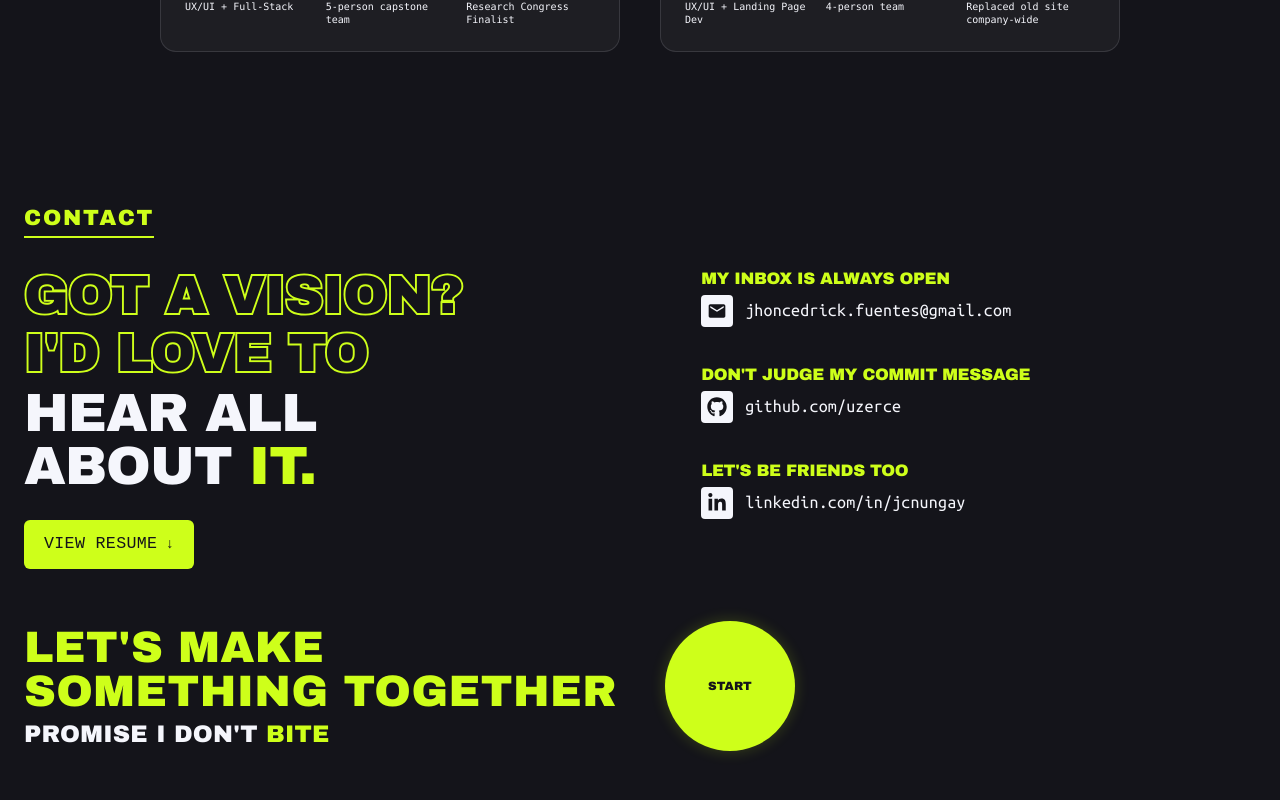
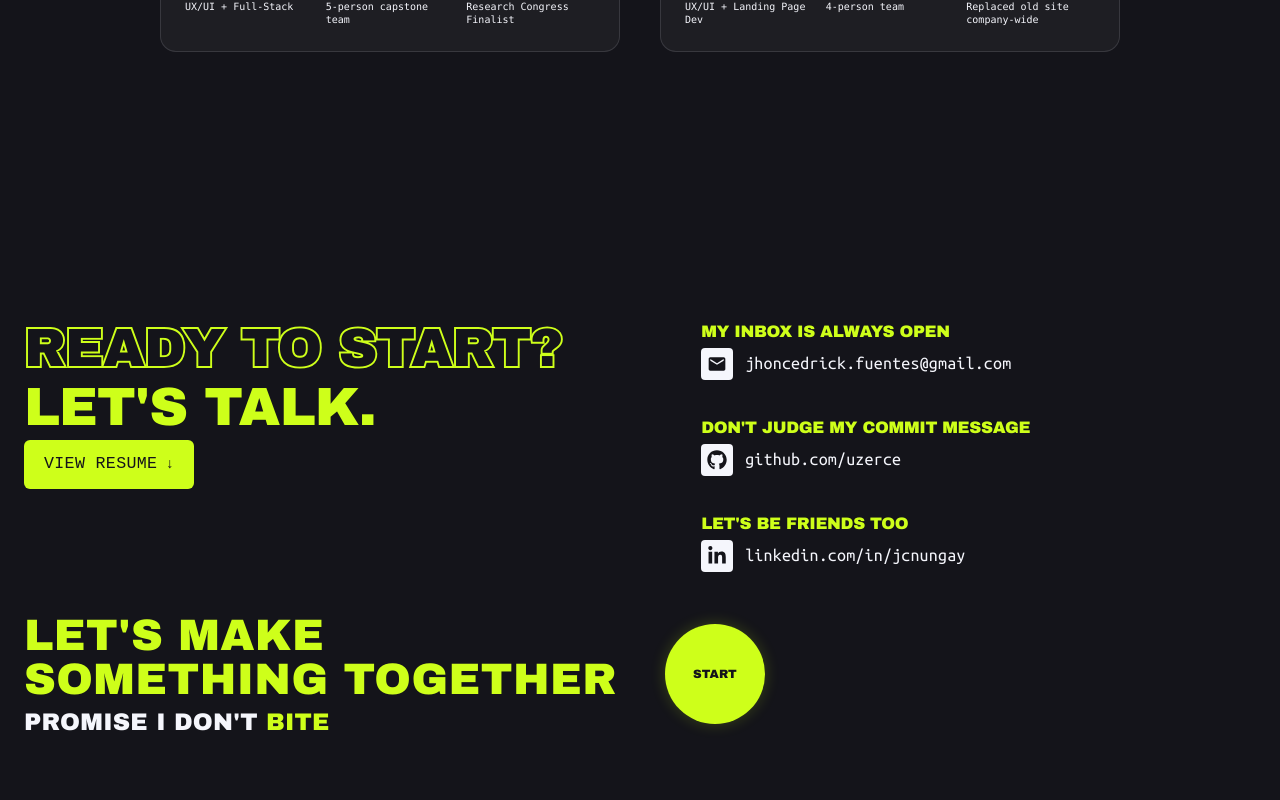
Before and after one commit to uzercedrick/portfolio, a Next.js app: page / in a window 1280 px wide. Shown: the part 3000-3800 px from the top of the page. Built offline with nearby package versions, Linux system fonts and the light colour scheme; a web font is replaced by a local one.

Commit message:
updated contact section

```diff
--- a/app/components/Contact.tsx
+++ b/app/components/Contact.tsx
@@ -38,17 +38,8 @@ export default function Contact({ isFormOpen, onOpenForm, onCloseForm }: Contact
   const formOpen = isFormOpen !== undefined ? isFormOpen : internalOpen;
 
   return (
-    <section id="contact" ref={ref} style={{ background: "#14141A", padding: "clamp(48px, 6vw, 80px) 0" }}>
-      <div className="container">
-
-        <motion.h2
-          initial={{ opacity: 0, y: 20 }}
-          animate={inView ? { opacity: 1, y: 0 } : {}}
-          transition={{ duration: 0.55, ease: E }}
-          className="sec-label"
-        >
-          CONTACT
-        </motion.h2>
+    <section id="contact" ref={ref} style={{ background: "#14141A", padding: "clamp(48px, 12vh, 120px) 0", minHeight: "100vh", display: "flex", alignItems: "center" }}>
+      <div className="container" style={{ width: "100%" }}>
 
         <div className="contact-top">
           <div className="contact-heading">
@@ -57,31 +48,20 @@ export default function Contact({ isFormOpen, onOpenForm, onCloseForm }: Contact
               animate={inView ? { opacity: 1, y: 0 } : {}}
               transition={{ duration: 0.65, delay: 0.06, ease: E }}
               className="contact-outline"
-              data-text="GOT A VISION?"
+              data-text="READY TO START?"
               style={{ fontSize: "clamp(36px, 4.2vw, 56px)", lineHeight: 0.98, letterSpacing: "-0.015em", margin: 0 }}
             >
-              GOT A VISION?
+              READY TO START?
             </motion.h3>
 
             <motion.h3
               initial={{ opacity: 0, y: 28 }}
               animate={inView ? { opacity: 1, y: 0 } : {}}
               transition={{ duration: 0.65, delay: 0.1, ease: E }}
-              className="contact-outline"
-              data-text="I'D LOVE TO"
-              style={{ fontSize: "clamp(36px, 4.2vw, 56px)", lineHeight: 0.98, letterSpacing: "-0.015em", margin: "0.1em 0 0.12em" }}
+              className="fd"
+              style={{ color: "#CEFF1A", fontSize: "clamp(36px, 4.2vw, 56px)", lineHeight: 0.98, letterSpacing: "-0.015em", margin: "0.1em 0 0.12em" }}
             >
-              I&apos;D LOVE TO
-            </motion.h3>
-
-            <motion.h3
-              initial={{ opacity: 0, y: 28 }}
-              animate={inView ? { opacity: 1, y: 0 } : {}}
-              transition={{ duration: 0.65, delay: 0.18, ease: E }}
-              className="fd"
-              style={{ color: "#F5F6FC", fontSize: "clamp(36px, 4.2vw, 56px)", lineHeight: 0.98, letterSpacing: "-0.015em", marginBottom: "28px" }}
-            >
-                HEAR ALL<br />ABOUT <span style={{ color: "#CEFF1A" }}>IT.</span>
+              LET&apos;S TALK.
             </motion.h3>
 
             <motion.a
@@ -136,8 +116,8 @@ export default function Contact({ isFormOpen, onOpenForm, onCloseForm }: Contact
             justifyContent: "flex-start",
             gap:            "clamp(24px, 4vw, 48px)",
             width:          "100%",
-            marginTop:      "16px",
-            flexWrap: "wrap",
+            marginTop:      "clamp(32px, 5vh, 48px)",
+            flexWrap: "nowrap",
           }}
         >
           <div>
@@ -172,19 +152,6 @@ export default function Contact({ isFormOpen, onOpenForm, onCloseForm }: Contact
           font-family: var(--font-zalando-expanded), "Arial Black", Impact, system-ui, sans-serif;
           font-weight: 900;
           text-transform: uppercase;
-        }
-
-        .sec-label {
-          font-family: var(--font-zalando-expanded), "Arial Black", Impact, system-ui, sans-serif;
-          font-weight: 700;
-          text-transform: uppercase;
-          font-size: clamp(18px, 1.8vw, 22px);
-          letter-spacing: 0.08em;
-          color: #CEFF1A;
-          display: inline-block;
-          padding-bottom: 6px;
-          border-bottom: 2px solid #CEFF1A;
-          margin-bottom: clamp(24px, 3vw, 32px);
         }
 
         .contact-outline {
@@ -240,9 +207,8 @@ export default function Contact({ isFormOpen, onOpenForm, onCloseForm }: Contact
         }
 
         .btn-start {
-          /* Wider on desktop to match official CTA style */
-          width: clamp(110px, 12vw, 130px);
-          height: clamp(110px, 12vw, 130px);
+          width: clamp(80px, 9vw, 100px);
+          height: clamp(80px, 9vw, 100px);
           border-radius: 50%;
           background: #CEFF1A;
           color: #14141A;
@@ -256,8 +222,8 @@ export default function Contact({ isFormOpen, onOpenForm, onCloseForm }: Contact
           transition: all 0.25s ease;
           flex-shrink: 0;
           box-shadow: 0 0 15px rgba(206, 255, 26, 0.2);
-          min-width: 80px; /* Minimum touch target size */
-          min-height: 80px;
+          min-width: 72px;
+          min-height: 72px;
         }
         .btn-start:hover {
           background: #D8FF48;
@@ -290,39 +256,18 @@ export default function Contact({ isFormOpen, onOpenForm, onCloseForm }: Contact
           grid-template-columns: minmax(0, 1.05fr) minmax(360px, 0.95fr);
           gap: clamp(40px, 5vw, 64px);
           align-items: start;
-          margin-bottom: clamp(24px, 3vw, 32px);
         }
         @media (max-width: 900px) {
           .contact-top {
             grid-template-columns: 1fr;
             gap: 36px;
-            margin-bottom: 24px;
-          }
-          #contact {
-            padding: 48px 0 !important;
           }
         }
         @media (max-width: 768px) {
           .btn-start {
-            width: 90px;
-            height: 90px;
+            width: 72px;
+            height: 72px;
             font-size: 11px;
-          }
-        }
-        @media (max-width: 480px) {
-          .sec-label {
-            font-size: 16px;
-            letter-spacing: 0.07em;
-            border-bottom-width: 1.5px;
-            padding-bottom: 5px;
-          }
-          .btn-start {
-            width: 80px;
-            height: 80px;
-            font-size: 11px;
-          }
-          .contact-row {
-            gap: 10px !important;
           }
         }
       `}</style>
--- a/app/components/Studies.tsx
+++ b/app/components/Studies.tsx
@@ -43,7 +43,7 @@ const CASES: Project[] = [
         n: "02", h: "Approach",
         p: "I led UX/UI and front-end design, building color-coded status cards (ClassGuard Blue and Gold) for at-a-glance room availability, plus the Node.js backend with real-time socket updates and an account system verified through Google SMTP. Room readings came from Arduino Uno boards with DHT11 sensors, transmitted live via ESP32 microcontrollers.",
         highlight: [
-          "color-coded status cards (ClassGuard Violet) for at-a-glance room availability",
+          "color-coded status cards (ClassGuard BLue and Gold) for at-a-glance room availability",
         ],
       },
       {
```
